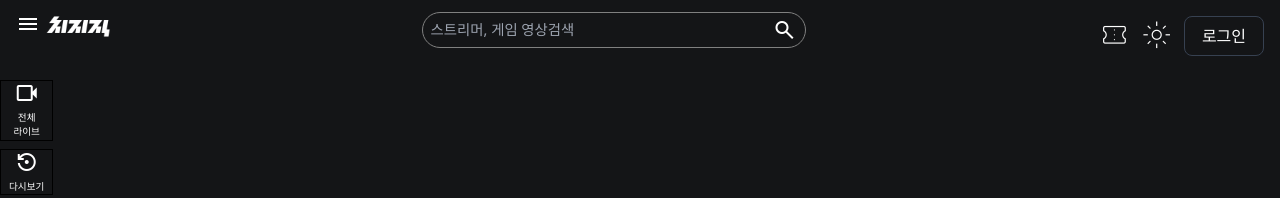
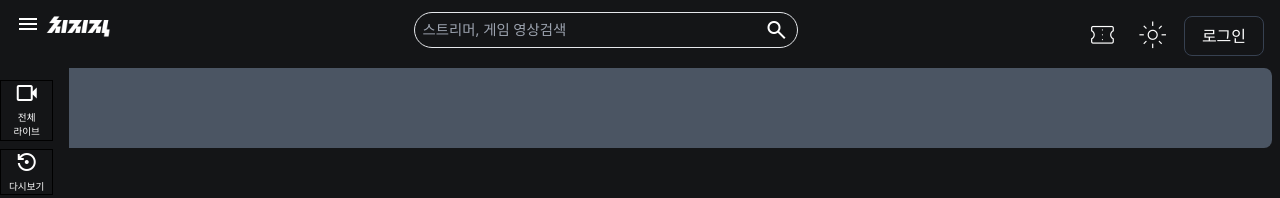
Before and after one commit to Minseok0530/chzzk-self, a Next.js app: page / in a window 1280 px wide. Shown: the top 198 px of the page. Built offline with nearby package versions, Linux system fonts and the light colour scheme; no server answers; the database is empty.

Commit message:
➕: 마우스 올리면 회색배경_헤더 추가

```diff
--- a/app/page.tsx
+++ b/app/page.tsx
@@ -73,6 +73,9 @@ export default function Home() {
   return (
     <div className="flex">
       <div className="flex flex-col w-full">
+        <div className="bg-gray-600 h-20 mx-2 my-2 rounded-lg">
+          <div className="bg-gray-600 hover:bg-white h-20 w-[20%]"></div>
+        </div>
         <div>
           {isWindow && (
             <ReactPlayer
--- a/components/header.tsx
+++ b/components/header.tsx
@@ -26,14 +26,7 @@ export default function Page() {
             height={100}
           />
         </button>
-        <div
-          className="w-96 border p-2 flex bg-[#141517] items-center h-9 rounded-full"
-          style={
-            clickFinder.current === true
-              ? { borderColor: 'green' }
-              : { borderColor: 'gray' }
-          }
-        >
+        <div className="w-96 border p-2 flex bg-[#141517] items-center h-9 rounded-full active:border-green-800">
           <input
             className="h-5 w-[100%] bg-[#141517] text-[0.9rem] outline-none"
             type="text"
@@ -52,7 +45,7 @@ export default function Page() {
         </div>
 
         <div className="flex my-1">
-          <button className="mr-3 pt-1">
+          <button className="mr-3 pt-1 hover:bg-slate-700 rounded-md px-1">
             <span
               className="material-symbols-outlined"
               style={{ fontSize: '1.9rem', fontWeight: 200 }}
@@ -60,7 +53,7 @@ export default function Page() {
               confirmation_number
             </span>
           </button>
-          <button className="mr-3 pt-1">
+          <button className="mr-3 pt-1 hover:bg-slate-700 rounded-md px-1">
             <span
               className="material-symbols-outlined"
               style={{ fontSize: '1.9rem', fontWeight: 200 }}
@@ -68,7 +61,7 @@ export default function Page() {
               light_mode
             </span>
           </button>
-          <button className="border border-gray-700 rounded-lg w-20">
+          <button className="border border-gray-700 rounded-lg w-20 hover:bg-slate-500">
             로그인
           </button>
         </div>
```
